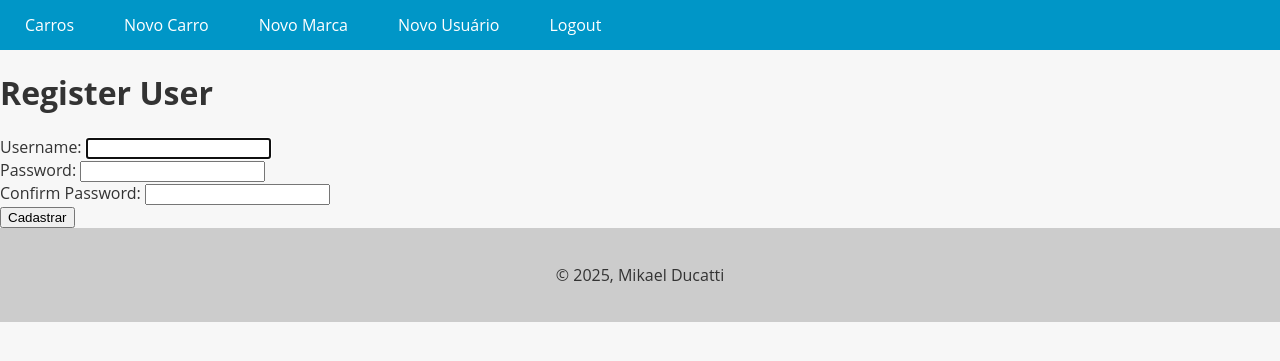
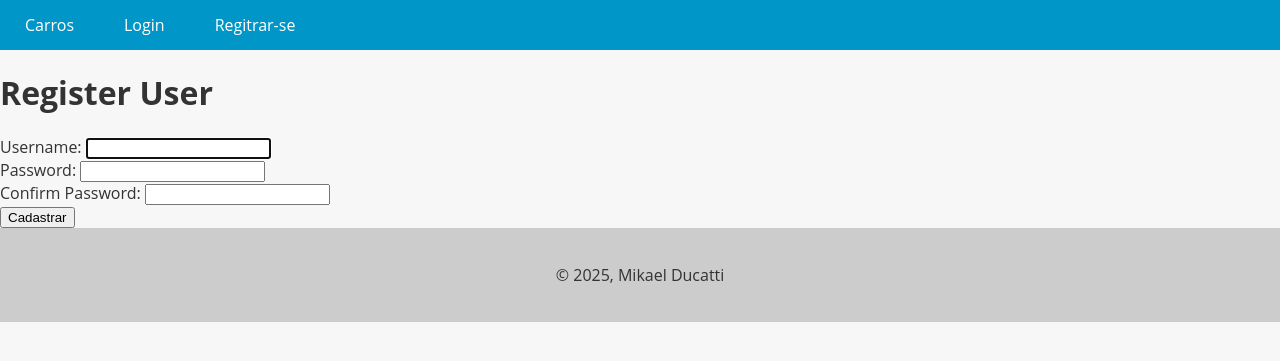
Before and after one commit to KaelDucatti/projeto-carros, a Django app: page /new_user/ in a window 1280 px wide. Shown: the top 361 px of the page. Run offline with Django 5.2, Linux system fonts and the light colour scheme.

Commit message:
modificando barra de navegação

```diff
--- a/app/templates/base.html
+++ b/app/templates/base.html
@@ -1,5 +1,5 @@
 <!DOCTYPE html>
-<html lang="en">
+<html lang="pt-br">
 <head>
   <meta charset="UTF-8">
   <meta name="viewport" content="width=device-width, initial-scale=1.0">
@@ -72,11 +72,17 @@
   <header>
     <nav>
       <ul>
-        <li><a href="{% url 'cars_list' %}">Carros</a></li>
-        <li><a href="{% url 'new_car' %}">Novo Carro</a></li>
-        <li><a href="{% url 'new_brand' %}">Novo Marca</a></li>
-        <li><a href="{% url 'new_user' %}">Novo Usuário</a></li>
-        <li><a href="{% url 'logout' %}">Logout</a></li>
+        {% if user.is_authenticated %}
+          <li>Olá, {{ user.username }}!</li>
+          <li><a href="{% url 'cars_list' %}">Carros</a></li>
+          <li><a href="{% url 'new_car' %}">Novo Carro</a></li>
+          <li><a href="{% url 'new_brand' %}">Novo Marca</a></li>
+          <li><a href="{% url 'logout' %}">Logout</a></li>
+        {% else %}
+          <li><a href="{% url 'cars_list' %}">Carros</a></li>
+          <li><a href="{% url 'login' %}">Login</a></li>
+          <li><a href="{% url 'new_user' %}">Regitrar-se</a></li>
+        {% endif %}
       </ul>
     </nav>
   </header>
```
Also changed, not shown: db.sqlite3, media/cars_images/images.jpeg (added), media/cars_images/images_1.jpeg (added), media/cars_images/images_1_75eQL0K.jpeg (added), media/cars_images/jimny-sierra_1FAVSRk.webp (added), media/cars_images/marea_20v_iNkIcr3.jpg (added), media/cars_images/tempra_BsTvLFZ.webp (added), media/cars_images/tempra_npqPadn.webp (added).
